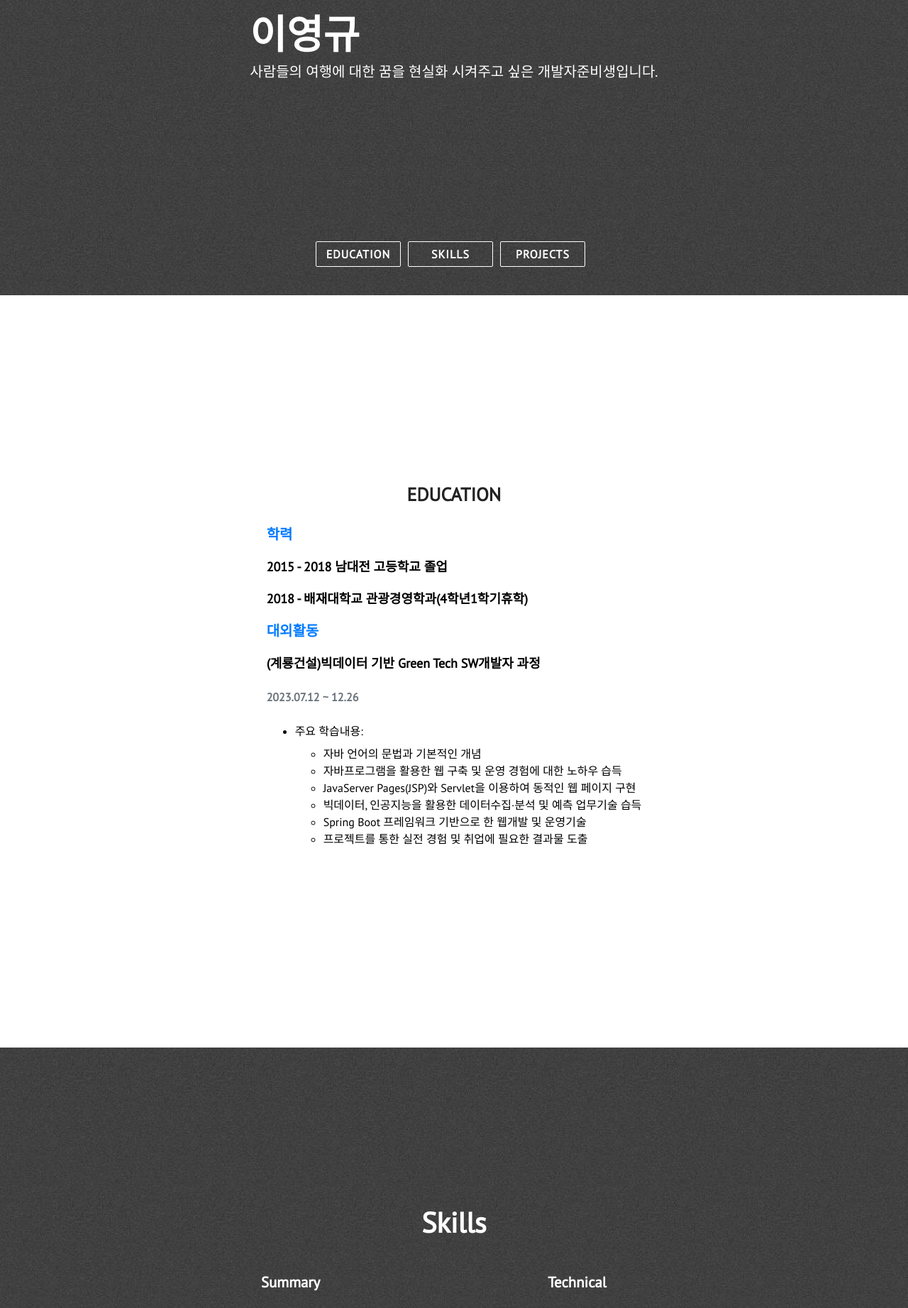
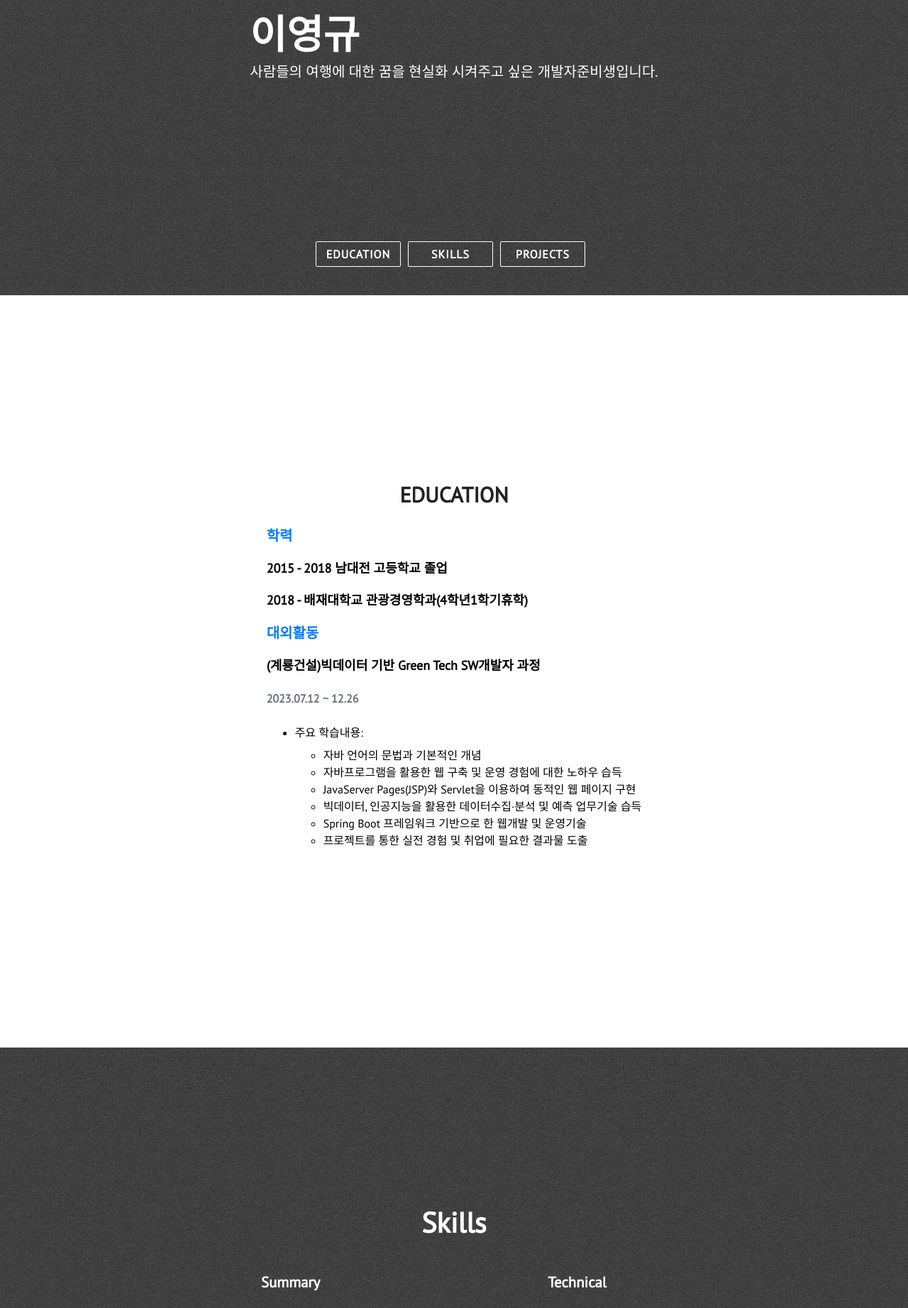
Before and after one commit to YoungGyu99/YoungGyu99.github.io, a Jekyll site: the page built from index.html, in a window 1280 px wide. Shown: the part 484-2327 px from the top of the page at 71% size. Built offline with Jekyll 4.4.1, drawn with Linux system fonts in a browser that asks for light colours; nearby versions of some CDN libraries.

Commit message:
Update about.html

```diff
--- a/_includes/about.html
+++ b/_includes/about.html
@@ -2,7 +2,7 @@
 <div class="section-wrapper">
     <section class="section about" id="about">
         <div id="about-text">
-            <div class="section-heading" id="featured-projects-text" style="font-size: 26px;">EDUCATION</div>
+            <div class="section-heading" id="featured-projects-text" style="font-size: 30px;">EDUCATION</div>
             <div class="row">
                 <!-- 학력 -->
                 <div class="col-lg-6" data-aos="fade-up">
```
